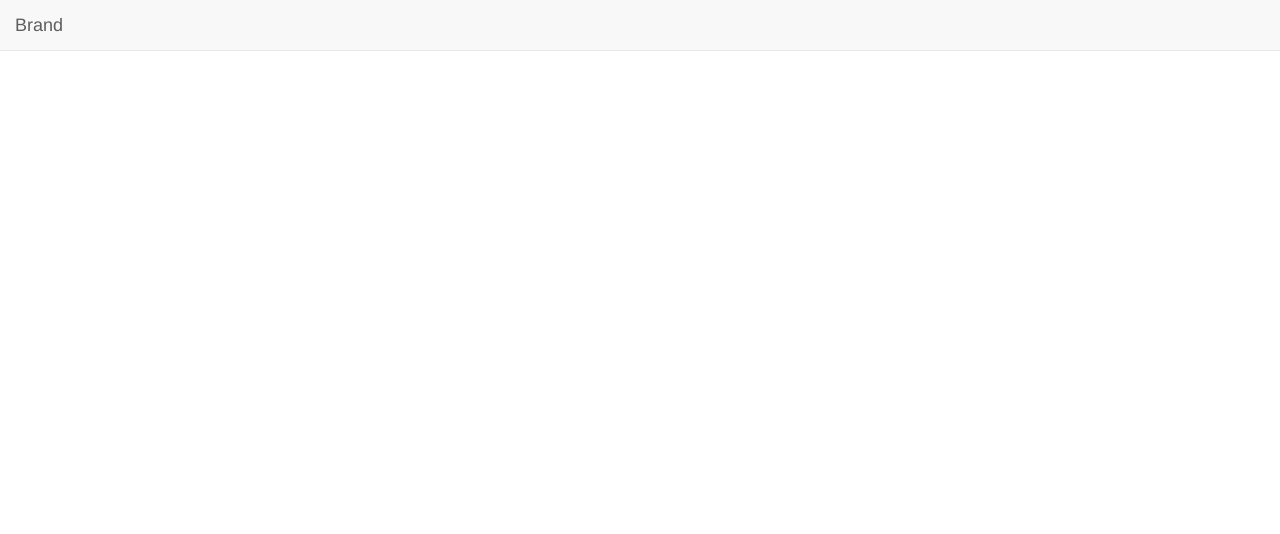
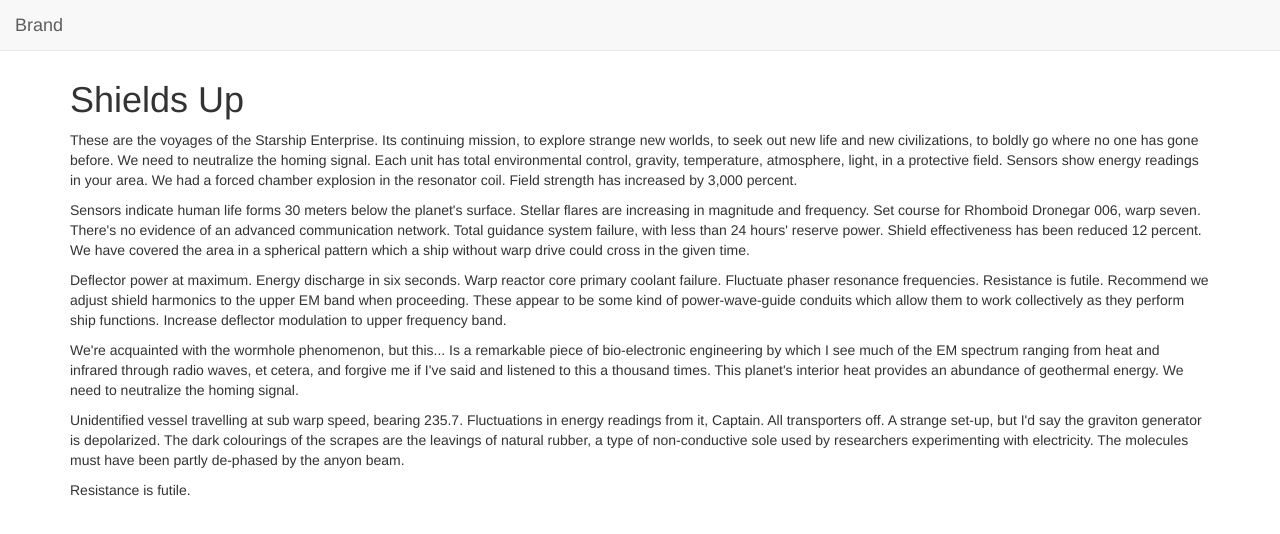
Before and after one commit to deepdivedylan/angular-nav, a plain HTML site: page index.html in a window 1280 px wide. Drawn offline with nearby package versions, Linux system fonts and the light colour scheme; some packages are replaced by stand-ins of ours; a script that the page names is missing.

Commit message:
Added some padding for the fixed nav

```diff
--- /dev/null
+++ b/angular-nav.css
@@ -0,0 +1,3 @@
+body {
+	padding-top: 60px;
+}
--- a/index.html
+++ b/index.html
@@ -6,7 +6,8 @@
 		<meta name="viewport" content="width=device-width, initial-scale=1" />
 		<script type="text/javascript" src="//ajax.googleapis.com/ajax/libs/angularjs/1.4.9/angular.min.js"></script>
 		<script type="text/javascript" src="//cdnjs.cloudflare.com/ajax/libs/angular-ui-bootstrap/1.1.2/ui-bootstrap-tpls.min.js"></script>
-		<link href="//maxcdn.bootstrapcdn.com/bootstrap/3.3.6/css/bootstrap.min.css" rel="stylesheet"/>
+		<link href="//maxcdn.bootstrapcdn.com/bootstrap/3.3.6/css/bootstrap.min.css" rel="stylesheet" />
+		<link href="angular-nav.css" rel="stylesheet" />
 
 		<script type="text/javascript" src="angular/app.js"></script>
 		<script type="text/javascript" src="angular/nav-controller.js"></script>
@@ -68,5 +69,26 @@
 				</div><!-- /.container-fluid -->
 			</nav>
 		</header>
+		<main class="container">
+			<h1>Shields Up</h1>
+			<p>
+				These are the voyages of the Starship Enterprise. Its continuing mission, to explore strange new worlds, to seek out new life and new civilizations, to boldly go where no one has gone before. We need to neutralize the homing signal. Each unit has total environmental control, gravity, temperature, atmosphere, light, in a protective field. Sensors show energy readings in your area. We had a forced chamber explosion in the resonator coil. Field strength has increased by 3,000 percent.
+			</p>
+			<p>
+				Sensors indicate human life forms 30 meters below the planet's surface. Stellar flares are increasing in magnitude and frequency. Set course for Rhomboid Dronegar 006, warp seven. There's no evidence of an advanced communication network. Total guidance system failure, with less than 24 hours' reserve power. Shield effectiveness has been reduced 12 percent. We have covered the area in a spherical pattern which a ship without warp drive could cross in the given time.
+			</p>
+			<p>
+				Deflector power at maximum. Energy discharge in six seconds. Warp reactor core primary coolant failure. Fluctuate phaser resonance frequencies. Resistance is futile. Recommend we adjust shield harmonics to the upper EM band when proceeding. These appear to be some kind of power-wave-guide conduits which allow them to work collectively as they perform ship functions. Increase deflector modulation to upper frequency band.
+			</p>
+			<p>
+				We're acquainted with the wormhole phenomenon, but this... Is a remarkable piece of bio-electronic engineering by which I see much of the EM spectrum ranging from heat and infrared through radio waves, et cetera, and forgive me if I've said and listened to this a thousand times. This planet's interior heat provides an abundance of geothermal energy. We need to neutralize the homing signal.
+			</p>
+			<p>
+				Unidentified vessel travelling at sub warp speed, bearing 235.7. Fluctuations in energy readings from it, Captain. All transporters off. A strange set-up, but I'd say the graviton generator is depolarized. The dark colourings of the scrapes are the leavings of natural rubber, a type of non-conductive sole used by researchers experimenting with electricity. The molecules must have been partly de-phased by the anyon beam.
+			</p>
+			<p>
+				Resistance is futile.
+			</p>
+		</main>
 	</body>
 </html>
```
